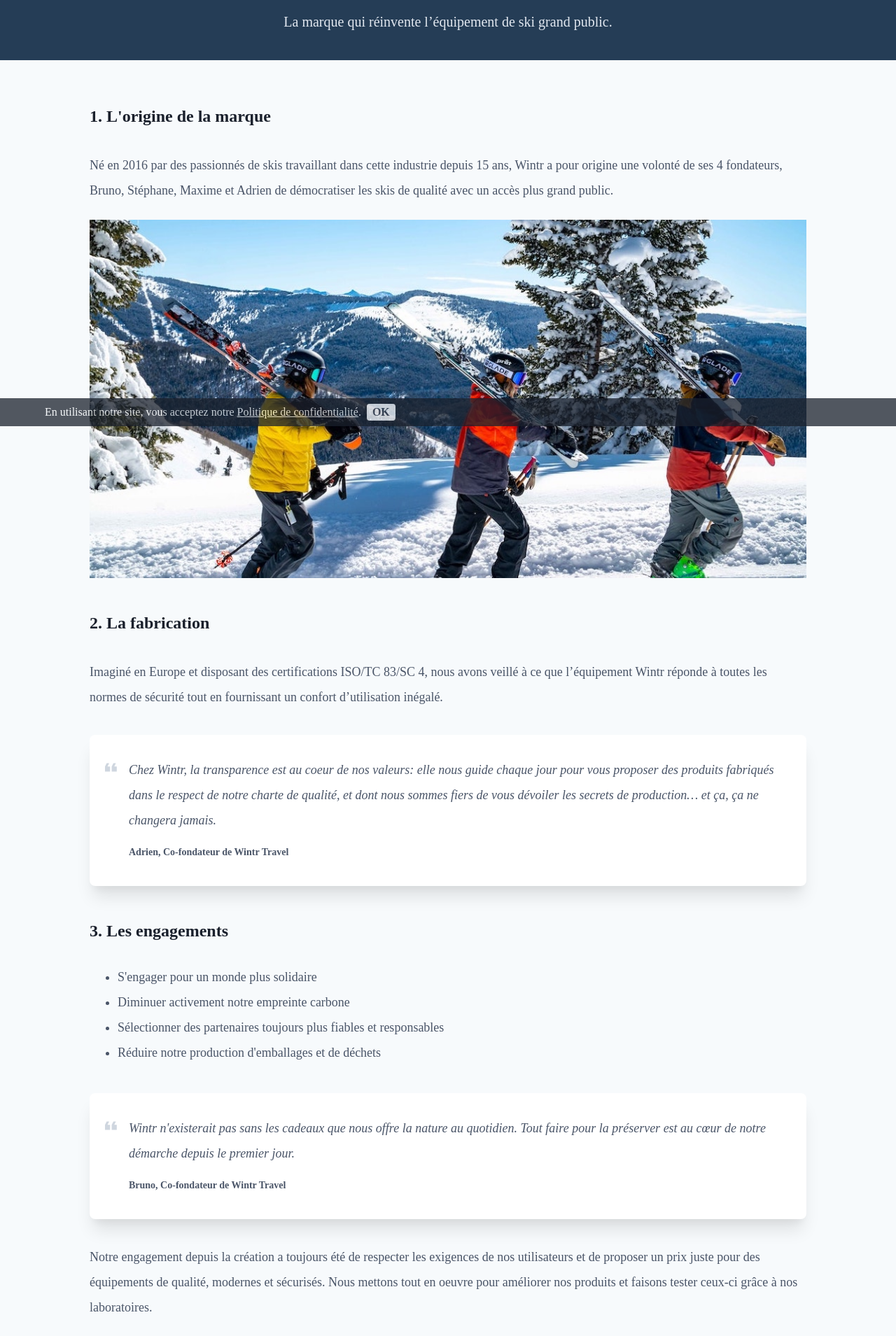
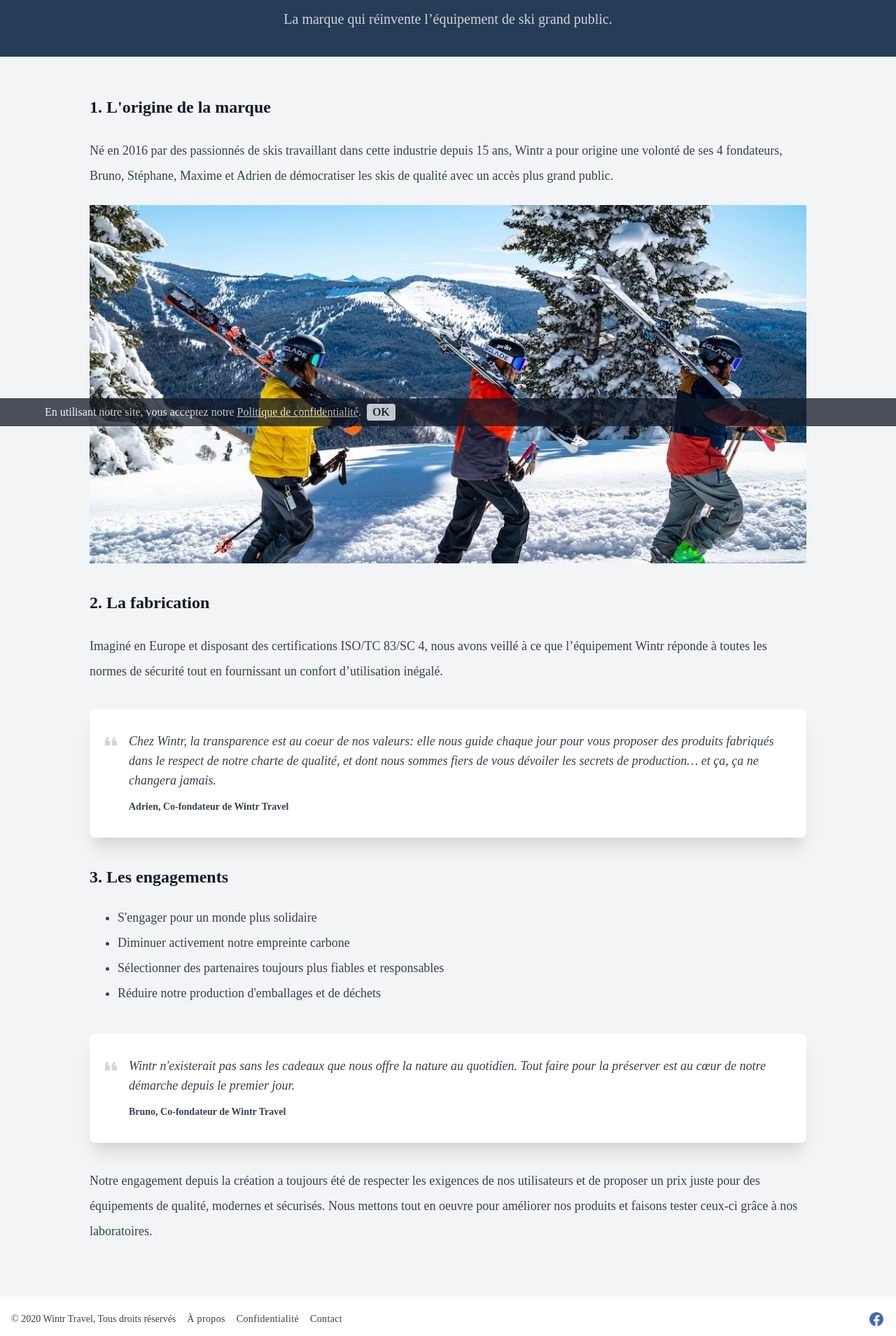
Before and after one commit to MLerasle/wintr-travel, a Next.js app: page /brand in a window 1280 px wide. Shown: the part 191-2100 px from the top of the page at 70% size. Built offline with nearby package versions, Linux system fonts and the light colour scheme; no server answers; a web font is replaced by a local one.

Commit message:
Upgrade to Tailwindcss 2

```diff
--- a/components/App/Home/Cta.js
+++ b/components/App/Home/Cta.js
@@ -15,7 +15,7 @@ const Cta = () => {
 
   return (
     <section className="text-center px-4 sm:px-10 py-10 sm:py-16 bg-dark-blue">
-      <h2 className="text-3xl sm:text-4xl font-bold pb-2 text-white leading-tight">
+      <h2 className="text-3xl sm:text-4xl font-bold pb-2 text-white">
         En piste !
       </h2>
       <p className="text-lg lg:text-xl text-white mb-6">
--- a/components/App/Home/Testimonial.js
+++ b/components/App/Home/Testimonial.js
@@ -8,7 +8,7 @@ const Testimonial = (props) => (
     }`}
   >
     <Icon path={mdiFormatQuoteOpen} size={1.5} color="#389469" />
-    <p className="py-2 sm:pb-3 text-gray-800 lg:text-lg">{props.children}</p>
+    <p className="py-2 sm:pb-3 text-gray-800">{props.children}</p>
     <p className="text-gray-600">{props.person}</p>
   </div>
 );
--- a/components/App/Home/Testimonials.js
+++ b/components/App/Home/Testimonials.js
@@ -3,7 +3,7 @@ import Testimonial from '@/App/Home/Testimonial';
 const Testimonials = () => (
   <section className="flex justify-center items-center text-center px-4 sm:px-10 py-10 sm:py-16">
     <div className="max-w-screen-xxl">
-      <h2 className="text-3xl sm:text-4xl font-bold text-gray-800 leading-tight mb-6 sm:mb-10">
+      <h2 className="text-3xl sm:text-4xl font-bold text-gray-800 mb-6 sm:mb-10">
         Demandez l'avis de nos clients.
       </h2>
       <article className="flex flex-col sm:flex-row justify-between items-center tracking-wide">
--- a/components/App/Prices/PriceCard.js
+++ b/components/App/Prices/PriceCard.js
@@ -14,7 +14,7 @@ const PriceCard = ({ category, price }) => (
       <span className="rounded-full py-1 px-5 text-dark-blue bg-light-blue bg-opacity-75 uppercase tracking-wide font-semibold text-lg">
         {category}
       </span>
-      <h2 className="text-6xl font-bold">
+      <h2 className="text-6xl font-bold py-4">
         {price}€{' '}
         <span className="text-2xl font-medium text-gray-600">/semaine</span>
       </h2>
--- a/pages/about.js
+++ b/pages/about.js
@@ -57,7 +57,7 @@ const About = () => {
                 </p>
               </div>
             </div>
-            <div className="about-image-3 overflow-hidden"></div>
+            <div className="about-image-3 overflow-hidden img-container"></div>
             <div className="flex justify-center items-center">
               <div className="max-w-md mx-8 sm:mx-auto py-10 home-args-desc-3">
                 <h2 className="heading">Notre philosophie</h2>
--- a/pages/brand.js
+++ b/pages/brand.js
@@ -36,11 +36,11 @@ const Brand = () => {
           </p>
         </header>
 
-        <section className="px-4 xl:px-0 md:text-lg pb-10 sm:pb-16 max-w-screen-lg mx-auto mt-10 text-gray-700 leading-loose">
+        <section className="px-4 xl:px-0 md:text-lg pb-10 sm:pb-16 max-w-screen-lg mx-auto mt-10 text-gray-700">
           <h2 className="pb-2 md:py-4 text-xl md:text-2xl font-bold text-gray-900">
             1. L'origine de la marque
           </h2>
-          <p className="pt-3 pb-6">
+          <p className="pt-3 pb-6 leading-loose">
             Né en 2016 par des passionnés de skis travaillant dans cette
             industrie depuis 15 ans, Wintr a pour origine une volonté de ses 4
             fondateurs, Bruno, Stéphane, Maxime et Adrien de démocratiser les
@@ -57,7 +57,7 @@ const Brand = () => {
           <h2 className="mt-6 pb-2 md:py-4 text-xl md:text-2xl font-bold text-gray-900">
             2. La fabrication
           </h2>
-          <p className="py-3">
+          <p className="py-3 leading-loose">
             Imaginé en Europe et disposant des certifications ISO/TC 83/SC 4,
             nous avons veillé à ce que l’équipement Wintr réponde à toutes les
             normes de sécurité tout en fournissant un confort d’utilisation
@@ -76,7 +76,7 @@ const Brand = () => {
           <h2 className="mt-6 pb-2 md:py-4 text-xl md:text-2xl font-bold text-gray-900">
             3. Les engagements
           </h2>
-          <ul className="list-disc px-6 md:px-10 mt-2 pb-4">
+          <ul className="list-disc px-6 md:px-10 mt-2 pb-4 leading-loose">
             <li>S'engager pour un monde plus solidaire</li>
             <li>Diminuer activement notre empreinte carbone</li>
             <li>
@@ -92,7 +92,7 @@ const Brand = () => {
             quotidien. Tout faire pour la préserver est au cœur de notre
             démarche depuis le premier jour.
           </Quote>
-          <p className="py-3">
+          <p className="py-3 leading-loose">
             Notre engagement depuis la création a toujours été de respecter les
             exigences de nos utilisateurs et de proposer un prix juste pour des
             équipements de qualité, modernes et sécurisés. Nous mettons tout en
--- a/postcss.config.js
+++ b/postcss.config.js
@@ -1,3 +1,19 @@
 module.exports = {
-  plugins: ['tailwindcss', 'autoprefixer', 'cssnano'],
+  plugins: [
+    'tailwindcss',
+    'postcss-flexbugs-fixes',
+    [
+      'postcss-preset-env',
+      {
+        autoprefixer: {
+          flexbox: 'no-2009',
+        },
+        stage: 3,
+        features: {
+          'custom-properties': false,
+        },
+      },
+    ],
+    'cssnano',
+  ],
 };
```
Also changed, not shown: package.json (+13 -10 lines), 1 other file (tests, documents, lock files or other folders).
